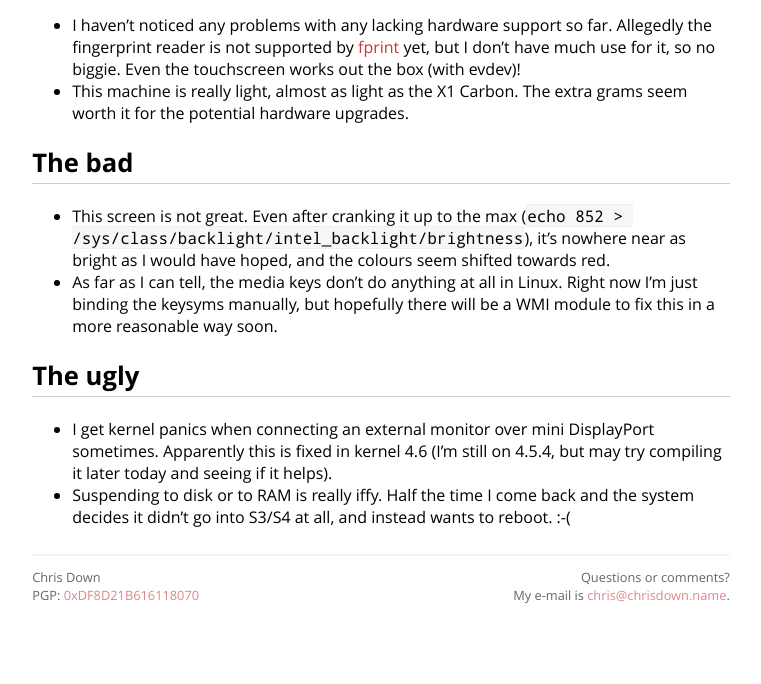
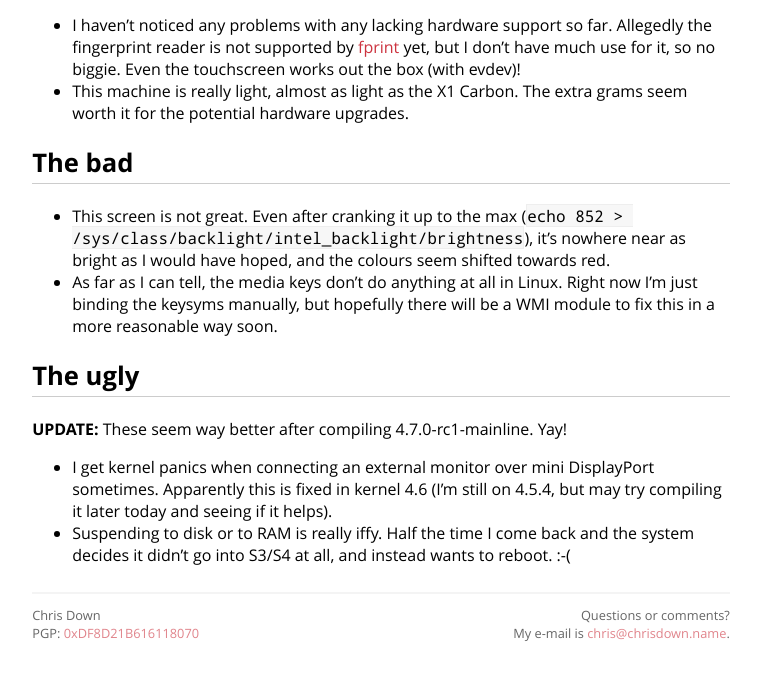
Before and after one commit to cdown/chrisdown.name, a Jekyll site: the page built from _posts/2016-05-18-arch-linux-on-the-t460s-first-thoughts.md, in a window 1280 px wide. Shown: the part 1096-1780 px from the top of the page, without its empty margins (259-1020 px from the left). Built offline with Jekyll 4.4.1, drawn with Linux system fonts in a browser that asks for light colours; before the commit the page ends 1742 px from its top, so only the background shows below that.

Commit message:
T460s post: Note about mainline

```diff
--- a/_posts/2016-05-18-arch-linux-on-the-t460s-first-thoughts.md
+++ b/_posts/2016-05-18-arch-linux-on-the-t460s-first-thoughts.md
@@ -35,6 +35,8 @@ some thoughts about the experience, some specific to Arch, some more general.
 
 ## The ugly
 
+**UPDATE:** These seem way better after compiling 4.7.0-rc1-mainline. Yay!
+
 - I get kernel panics when connecting an external monitor over mini DisplayPort
   sometimes. Apparently this is fixed in kernel 4.6 (I'm still on 4.5.4, but
   may try compiling it later today and seeing if it helps).
```
